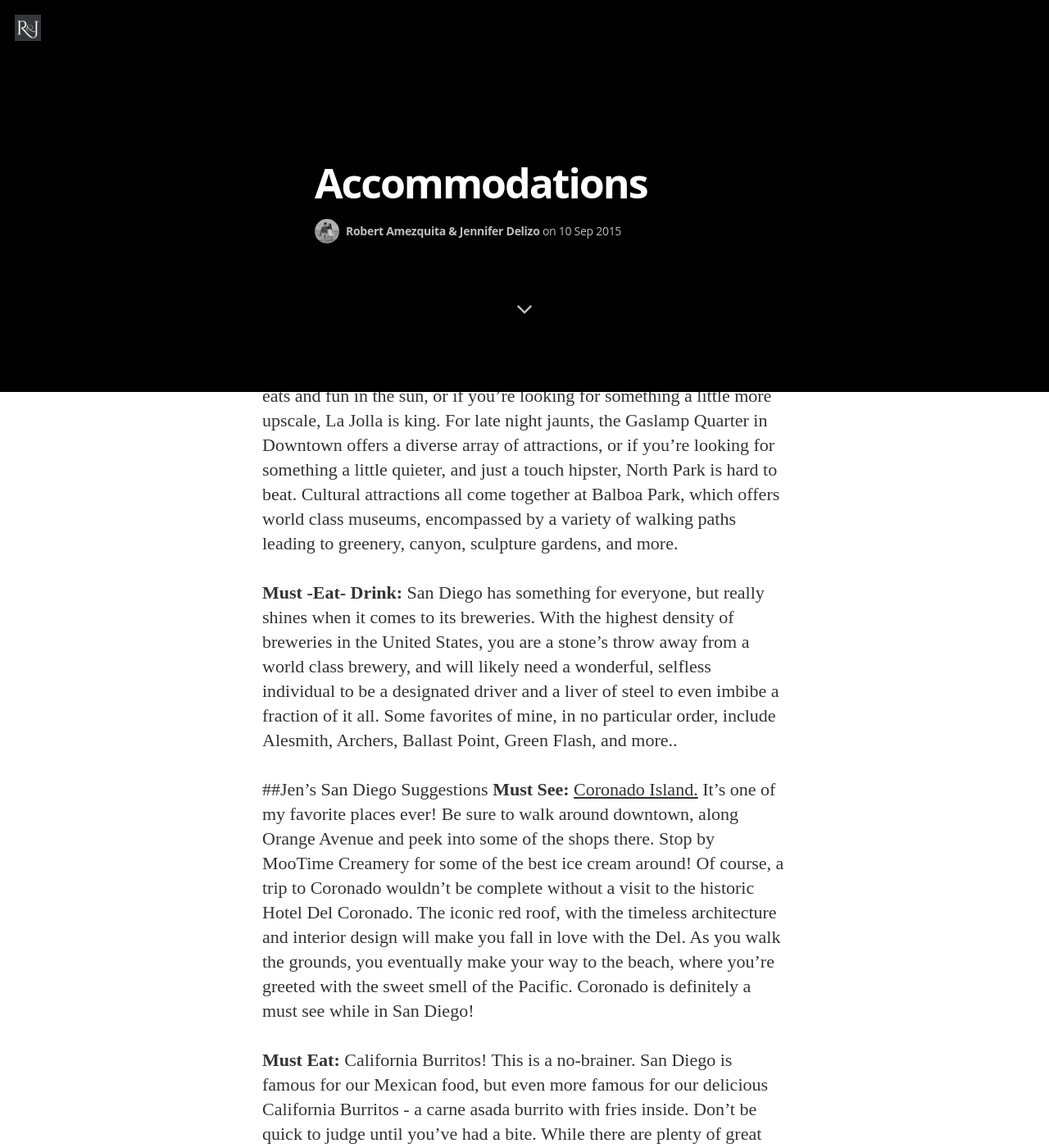
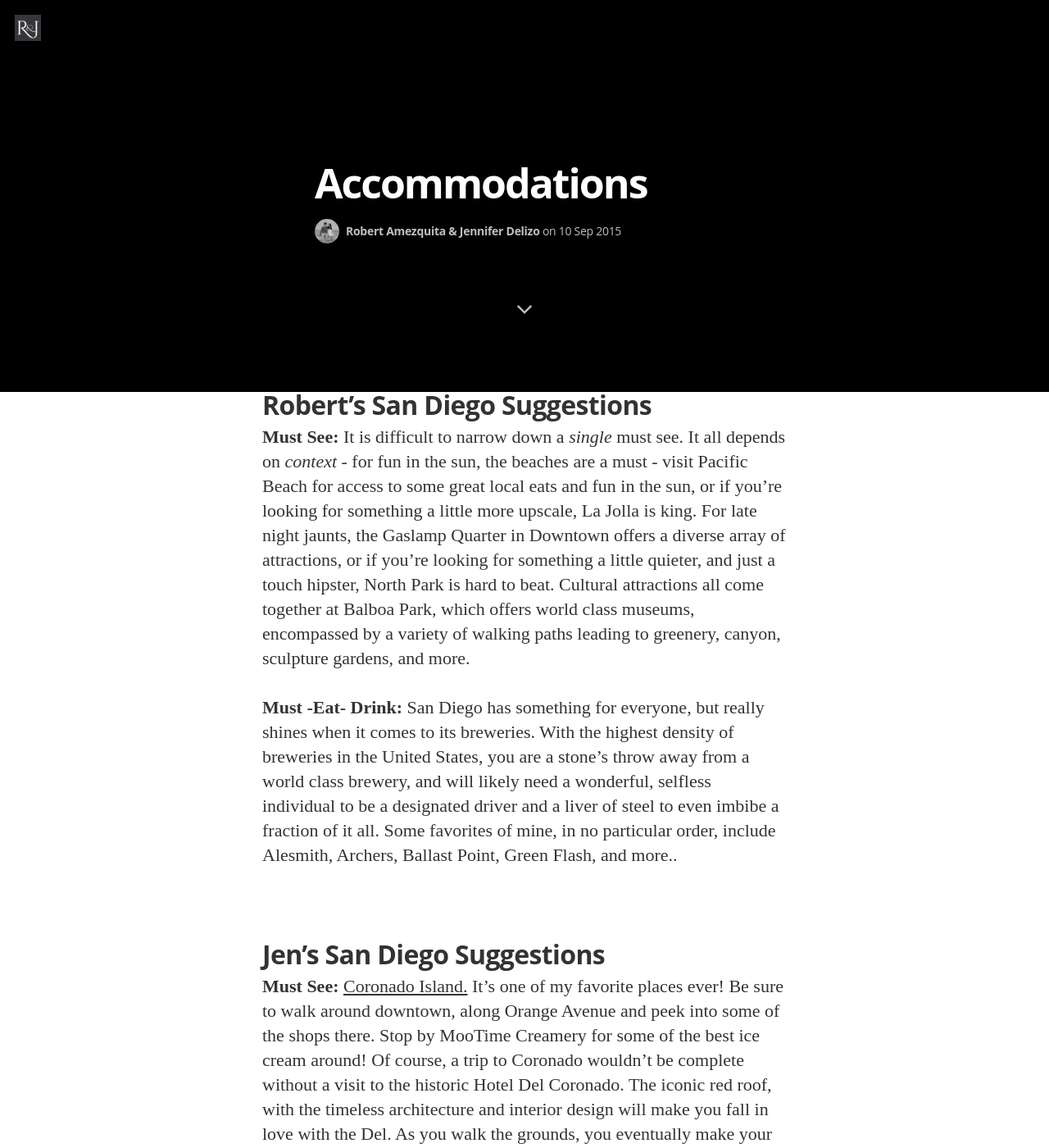
Before and after one commit to robertandjensayido/robertandjensayido.github.io, a Jekyll site: the page built from accommodations.md, in a window 1280 px wide and 1400 px high, scrolled down 922 px. Shown: the whole window at 82% size. Built offline with Jekyll 4.4.1, drawn with Linux system fonts in a browser that asks for light colours; nearby versions of some CDN libraries; some web fonts are replaced.

Commit message:
update lodging

```diff
--- a/accommodations.md
+++ b/accommodations.md
@@ -4,22 +4,22 @@
 date:   2015-09-10 14:34:25
 categories: personal feature
 tags: featured
-image: /assets/images/accomodations_back.jpg
+image: /assets/images/accomodations_background.jpg
 permalink: /accommodations/
 ---
 San Diego boasts one of the top vacation spots. With gorgeous weather all year round, it's no wonder that San Diego is a desired destination. We're more than happy to assist with your stay for Robert and Jen's wedding. Please see below for options for lodging. First time to America's Finest City or looking for something to do while in town? Robert and Jen give their suggestions on Must See's and, more importantly, Must Eat's from their hometown.
 
-##Lodging
+## Lodging
 
-TBA.
+Lodging options will be announced shortly - stay tuned!
 
 
-##Robert's San Diego Suggestions
+## Robert's San Diego Suggestions
 **Must See:** It is difficult to narrow down a _single_ must see. It all depends on _context_ - for fun in the sun, the beaches are a must - visit Pacific Beach for access to some great local eats and fun in the sun, or if you're looking for something a little more upscale, La Jolla is king. For late night jaunts, the Gaslamp Quarter in Downtown offers a diverse array of attractions, or if you're looking for something a little quieter, and just a touch hipster, North Park is hard to beat. Cultural attractions all come together at Balboa Park, which offers world class museums, encompassed by a variety of walking paths leading to greenery, canyon, sculpture gardens, and more.
 
 **Must -Eat- Drink:** San Diego has something for everyone, but really shines when it comes to its breweries. With the highest density of breweries in the United States, you are a stone's throw away from a world class brewery, and will likely need a wonderful, selfless individual to be a designated driver and a liver of steel to even imbibe a fraction of it all. Some favorites of mine, in no particular order, include Alesmith, Archers, Ballast Point, Green Flash, and more..
 
-##Jen's San Diego Suggestions
+## Jen's San Diego Suggestions
 **Must See:** [Coronado Island.](http://coronadovisitorcenter.com/) It's one of my favorite places ever! Be sure to walk around downtown, along Orange Avenue and peek into some of the shops there. Stop by MooTime Creamery for some of the best ice cream around! Of course, a trip to Coronado wouldn't be complete without a visit to the historic Hotel Del Coronado. The iconic red roof, with the timeless architecture and interior design will make you fall in love with the Del. As you walk the grounds, you eventually make your way to the beach, where you're greeted with the sweet smell of the Pacific. Coronado is definitely a must see while in San Diego!
 
 **Must Eat:** California Burritos! This is a no-brainer. San Diego is famous for our Mexican food, but even more famous for our delicious California Burritos - a carne asada burrito with fries inside. Don't be quick to judge until you've had a bite. While there are plenty of great places that serve our beloved CA burrito, I definitely recommend going to [Lucha Libre](http://www.tacosmackdown.com/). As featured on Man vs. Food, their Surfin California combines the decadence of surf-n-turf with the delicacy of a California burrito. Believe me, you'll be wanting to take one to go for your journey home!
```
